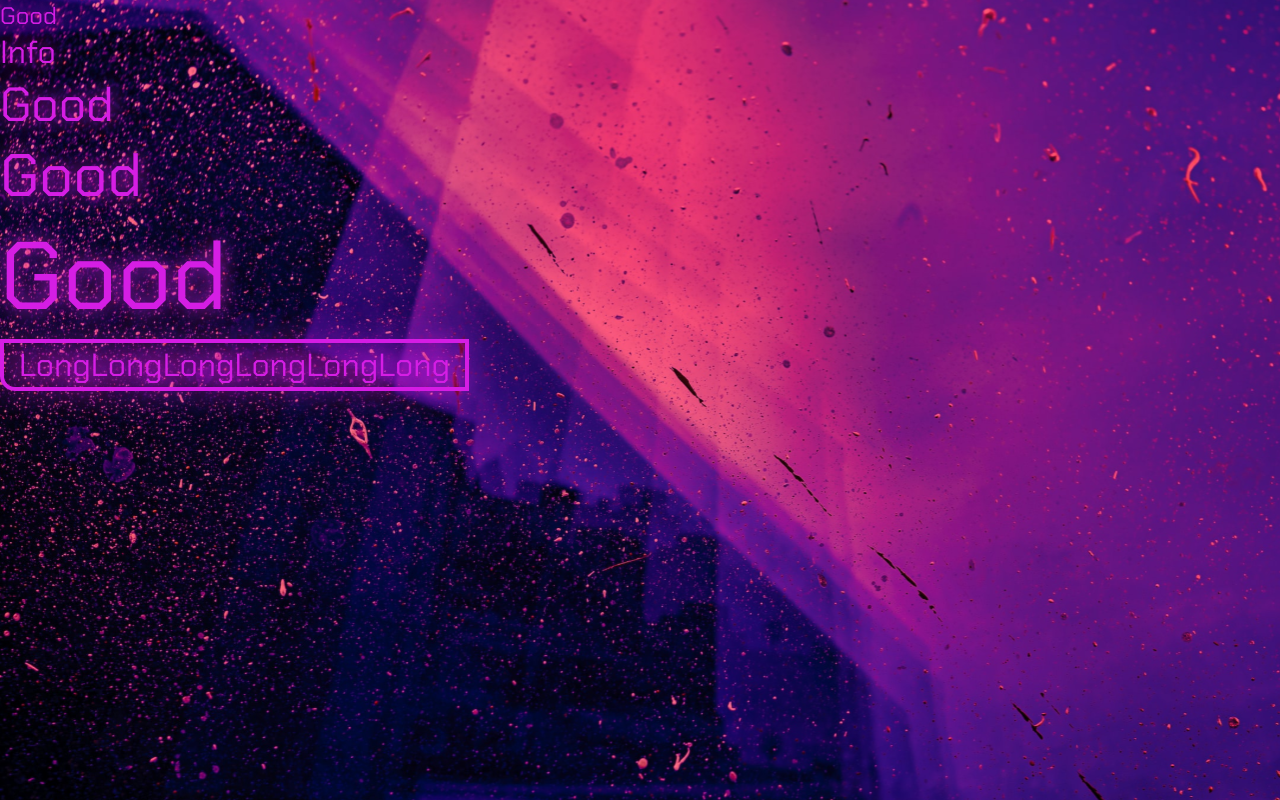
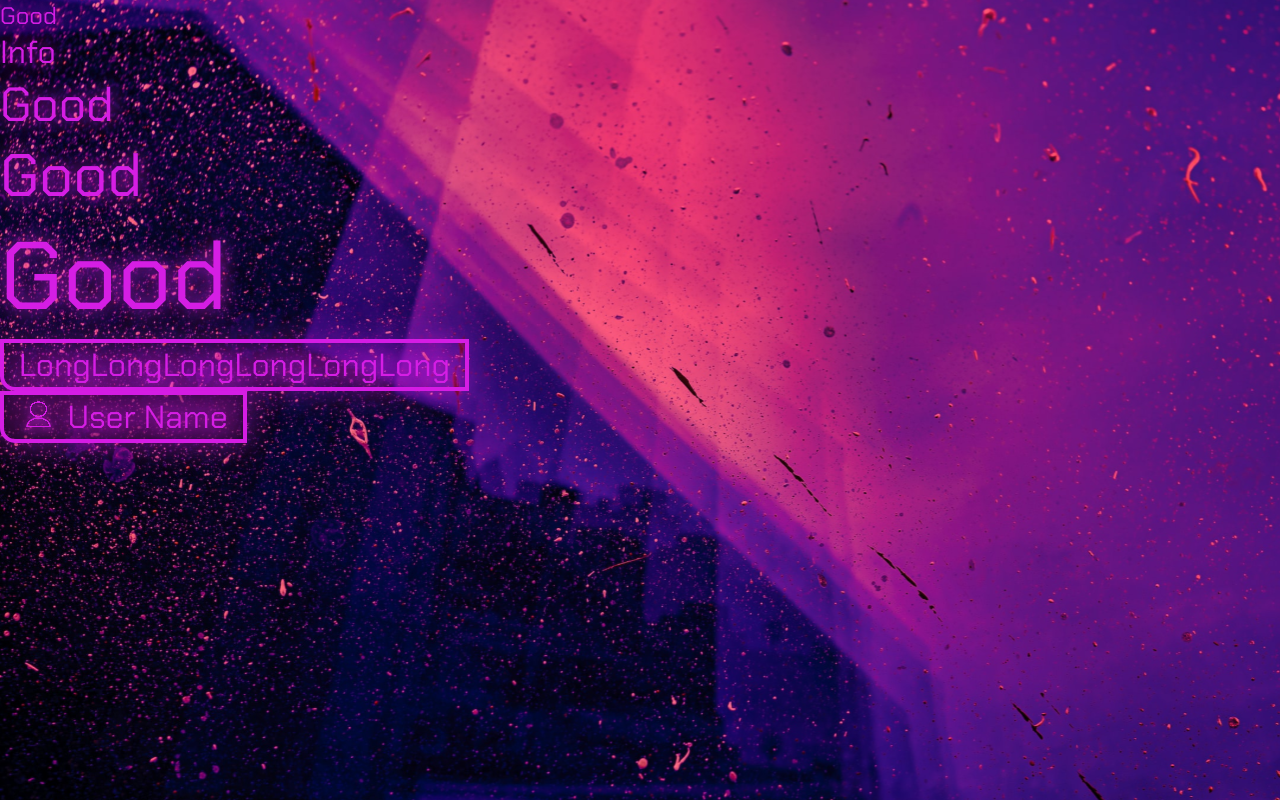
Before and after one commit to amunra2/web-bmstu-iu7, a Vue app in the folder src/frontend/: page / in a window 1280 px wide. Built offline with nearby package versions, Linux system fonts and the light colour scheme.

Commit message:
lab_03: добавлена кнопка пользователя

```diff
--- /dev/null
+++ b/src/frontend/src/components/UserPatch.vue
@@ -0,0 +1,29 @@
+<template>
+  <button class="button user-patch">
+    <img src="../assets/img/user-logo.svg" height="40"/>
+    <PinkText fontSize="var(--little-text)">
+      <slot></slot>
+    </PinkText>
+  </Button>
+</template>
+
+<script lang="ts">
+import { defineComponent } from 'vue'
+import Button from "@/components/Button.vue"
+import PinkText from "@/components/PinkText.vue"
+
+export default defineComponent({
+  name: "UserPatch",
+  components: {
+    Button,
+    PinkText
+  }
+})
+</script>
+
+<style scoped>
+.user-patch {
+  gap: 10px;
+  background: rgba(0, 0, 0, 0.3);
+}
+</style>
--- a/src/frontend/src/views/HomeView.vue
+++ b/src/frontend/src/views/HomeView.vue
@@ -5,18 +5,22 @@
   <PinkText fontSize="var(--large-text)">Good</PinkText>
   <PinkText fontSize="var(--huge-text)">Good</PinkText>
   <Button v-on:click="consoleInfo">LongLongLongLongLongLong</Button>
+  <UserPatch v-on:click="consoleInfo">User Name</UserPatch>
+
 </template>
 
 <script lang="ts">
 import { defineComponent } from "vue";
 import PinkText from "@/components/PinkText.vue"
 import Button from "@/components/Button.vue"
+import UserPatch from "@/components/UserPatch.vue"
 
 export default defineComponent({
   name: "HomeView",
   components: {
     PinkText,
-    Button
+    Button,
+    UserPatch
   },
   methods: {
     consoleInfo: function(event: Event){
```
Also changed, not shown: src/frontend/src/assets/img/user-logo.svg (added).
